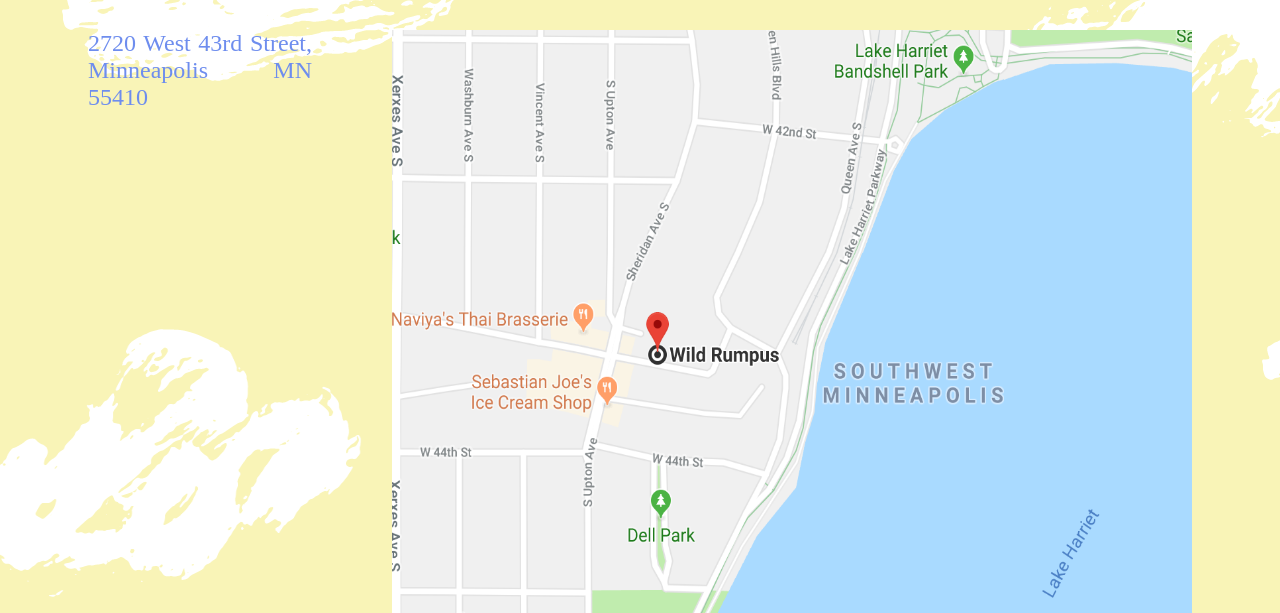
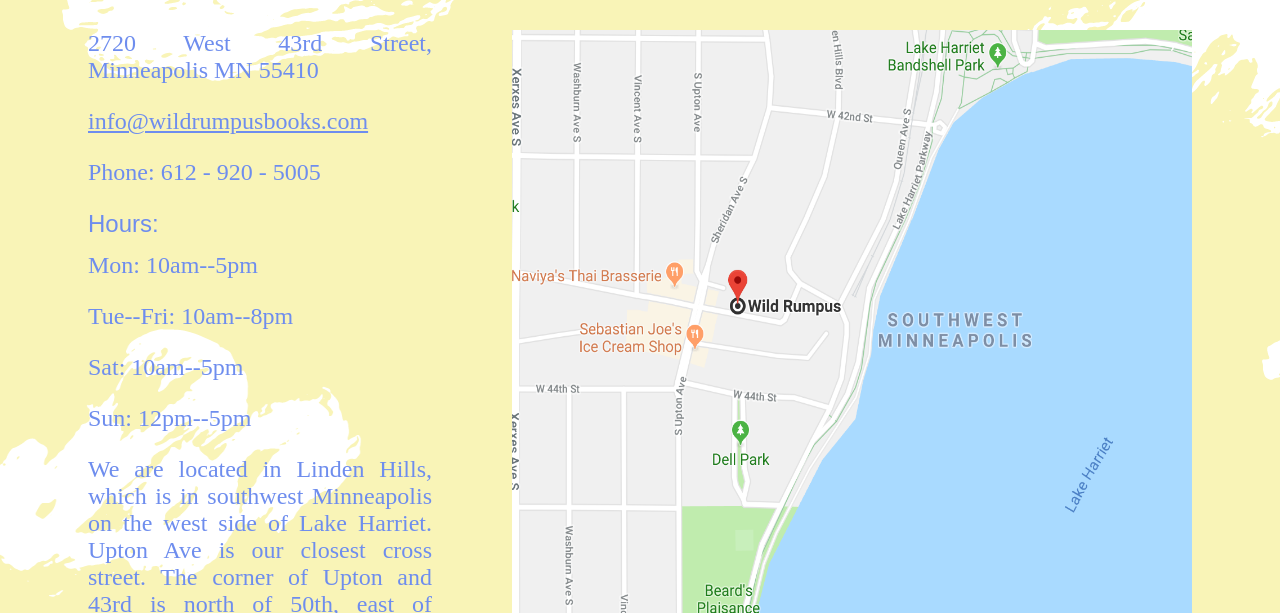
Before and after one commit to xion1378/html_exercises, a plain HTML site: page wildrumpus/visit.html in a window 1280 px wide. Shown: the part 187-800 px from the top of the page. Drawn offline with Linux system fonts and the light colour scheme.

Commit message:
Update visit.html

```diff
--- a/wildrumpus/visit.html
+++ b/wildrumpus/visit.html
@@ -237,7 +237,7 @@
 
 
 <h2>Visit Us</h2>
-<a class="map" href="https://goo.gl/maps/HpThRiDxi372" target="_blank"> <img src="map.png" height="800" width="800" alt="map" id="map"></a>
+<a class="map" href="https://goo.gl/maps/HpThRiDxi372" target="_blank"> <img src="map.png" height="680" width="680" alt="map" id="map"></a>
 <p>2720 West 43rd Street, Minneapolis MN 55410</p>
 
 <p><u><a>info@wildrumpusbooks.com</a></u></p>
```
